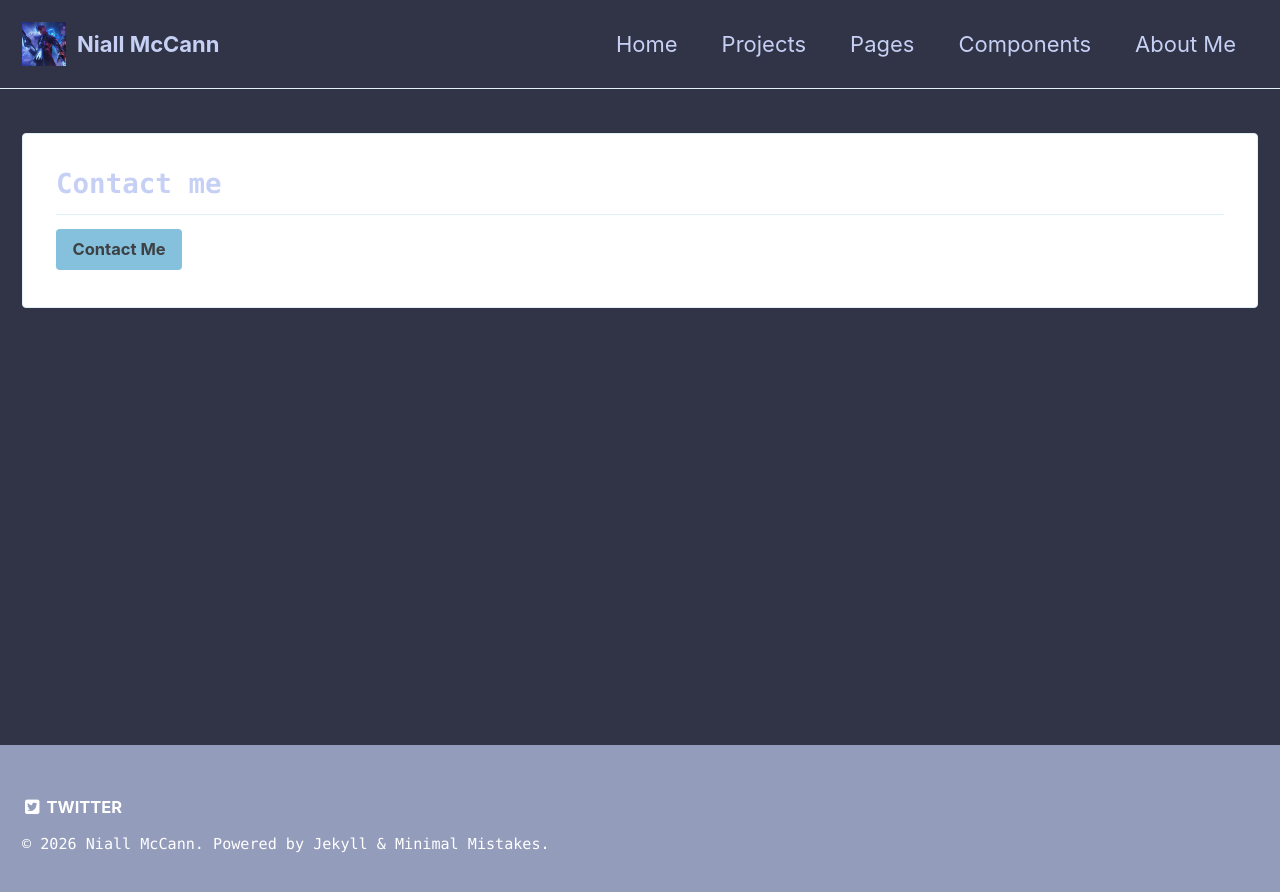
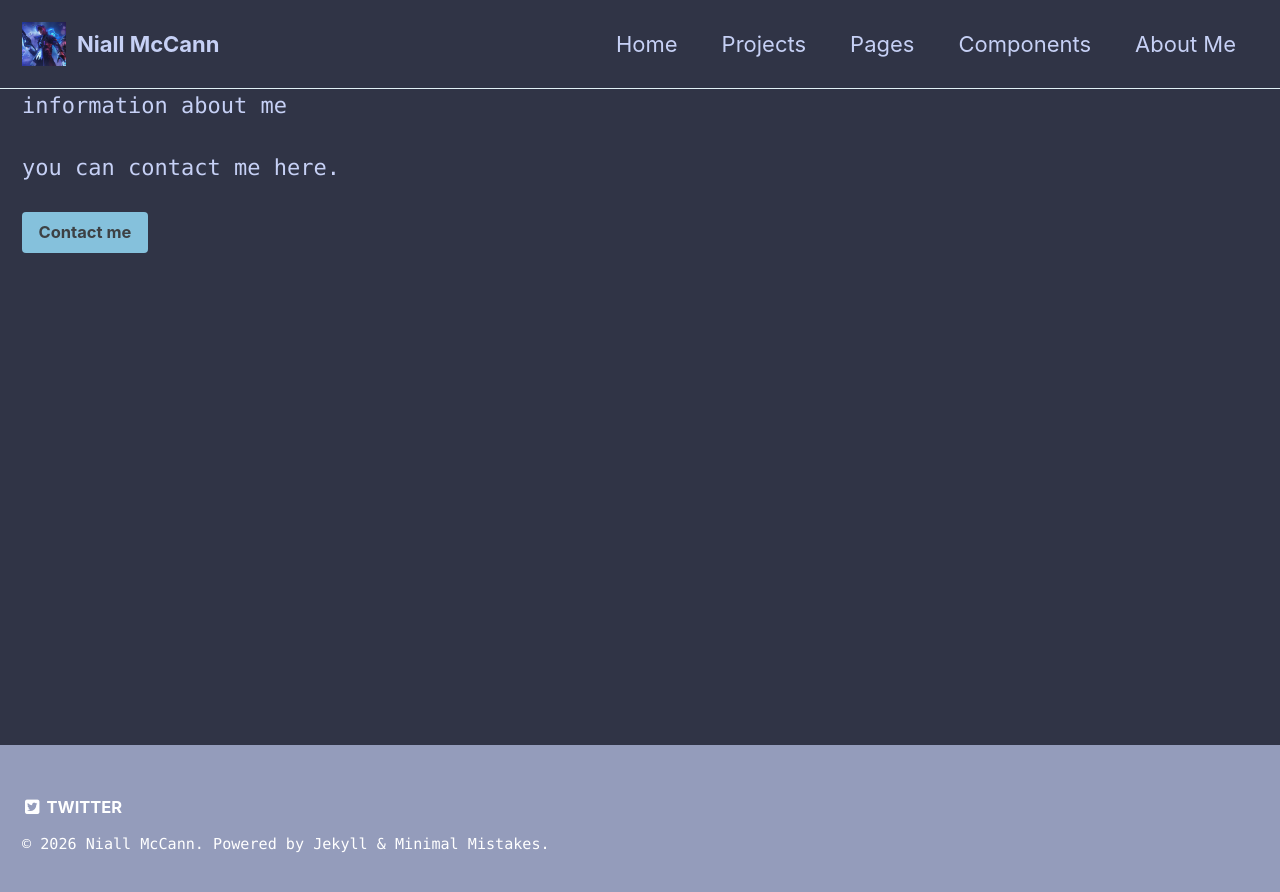
Before and after one commit to AcedAspect/AcedAspect.github.io, a Jekyll site: the page built from _pages/about-me.md, in a window 1280 px wide. Shown: the top 892 px of the page. Built offline with Jekyll 4.4.1, drawn with Linux system fonts in a browser that asks for light colours.

Commit message:
Update about-me.md

```diff
--- a/_pages/about-me.md
+++ b/_pages/about-me.md
@@ -3,8 +3,12 @@ title: "About Me"
 layout: default
 permalink: /about-me/
 ---
-{% include download
-  title="Contact me"
+information about me
+
+
+you can contact me here.
+{% include button
   url="/about-me/contact-me/"
-  button_label="Contact Me"
+  label="Contact me"
+  class="btn--primary"
 %}
```
